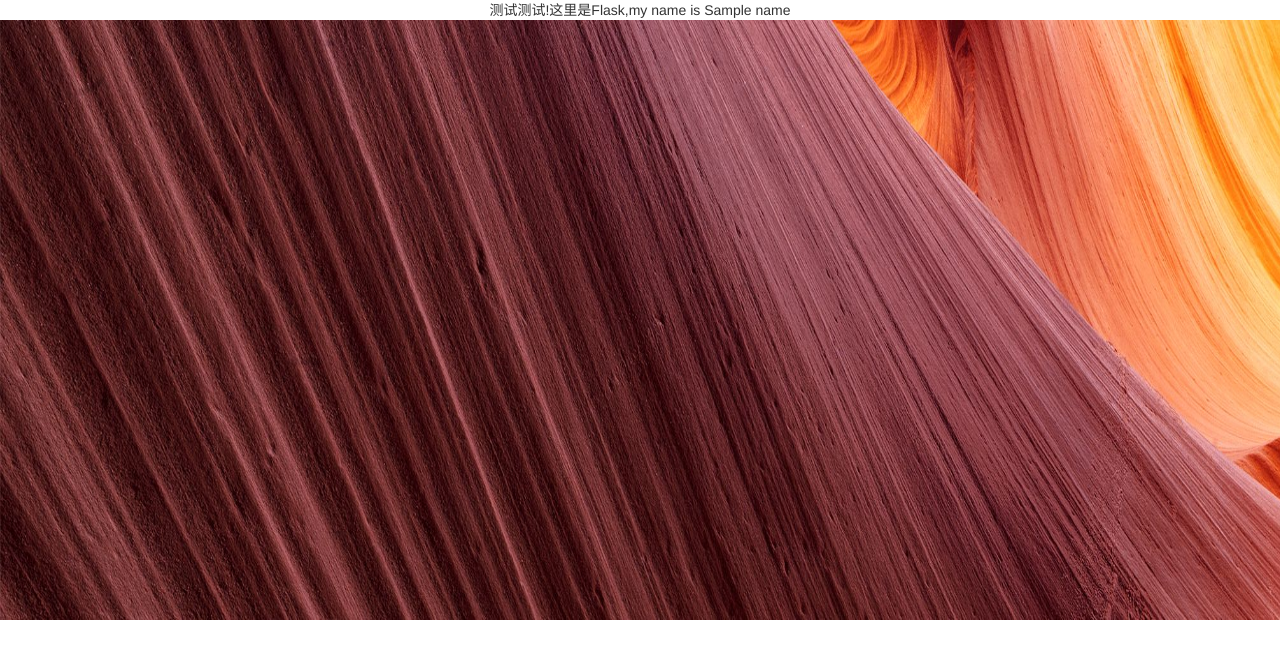
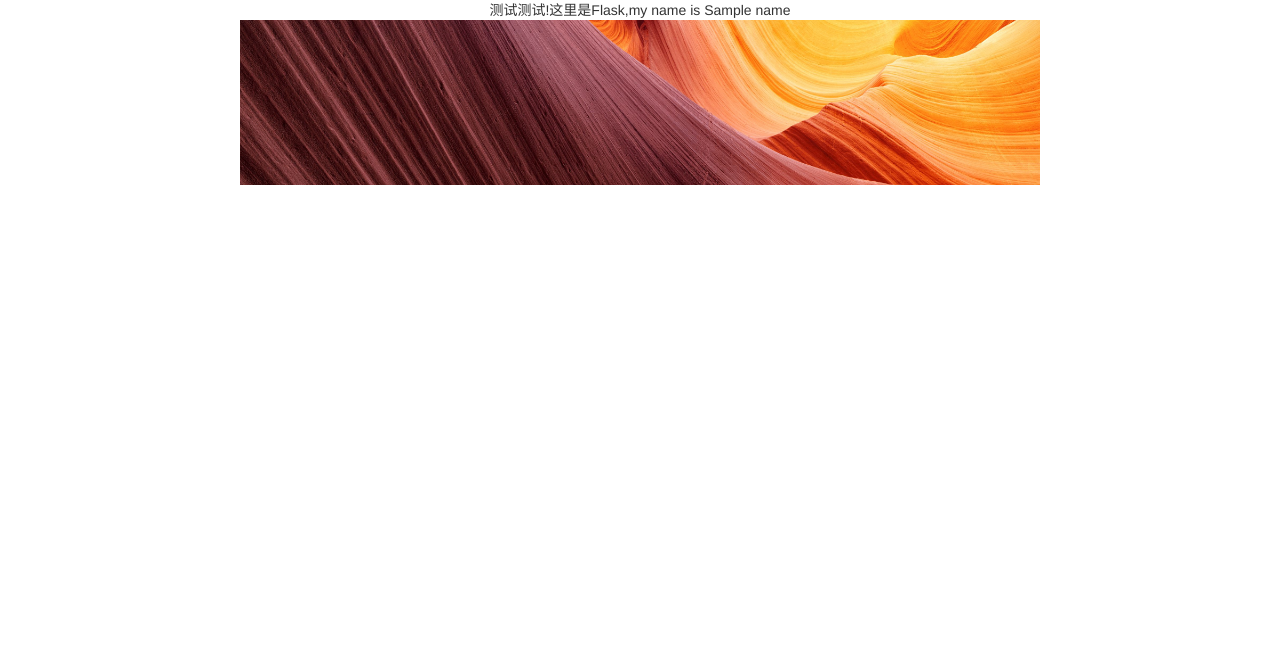
Before and after one commit to headB/flask_test, a Flask app: template templates/index.html in a window 1280 px wide; the page is wider, and only the part inside the window is pictured. Shown: the top 659 px of that part. Run offline with Flask 2, Linux system fonts and the light colour scheme; the template is opened without the code that fills it: most values are stand-ins (such as "Sample title", 1, 10 or a date in 2020); parts of the project's set-up code (start-up, migrations or seed data) failed here and were passed over; some libraries are stand-ins or nearby versions.

Commit message:
自适应窗口

```diff
--- a/templates/index.html
+++ b/templates/index.html
@@ -8,6 +8,8 @@
     {{super()}}
     <center>测试测试!这里是Flask,my name is {{name}}</center>
 
-    <img width="1910" height="600" src="static/timg.jpg" >
-
+    {#做一个自适应窗口大小的图片,但是如果我是想按比例呢??百度一下先.#}
+<div style="width:800px;height:600px;margin:0 auto;" >
+    <img style="width:auto;height:auto;max-height:100%;max-width:100%" alt="图片比例最好还是800X600大小!" title="图片比例最好还是800X600大小!"  src="static/timg.jpg" >
+</div>
 {%endblock%}
```
